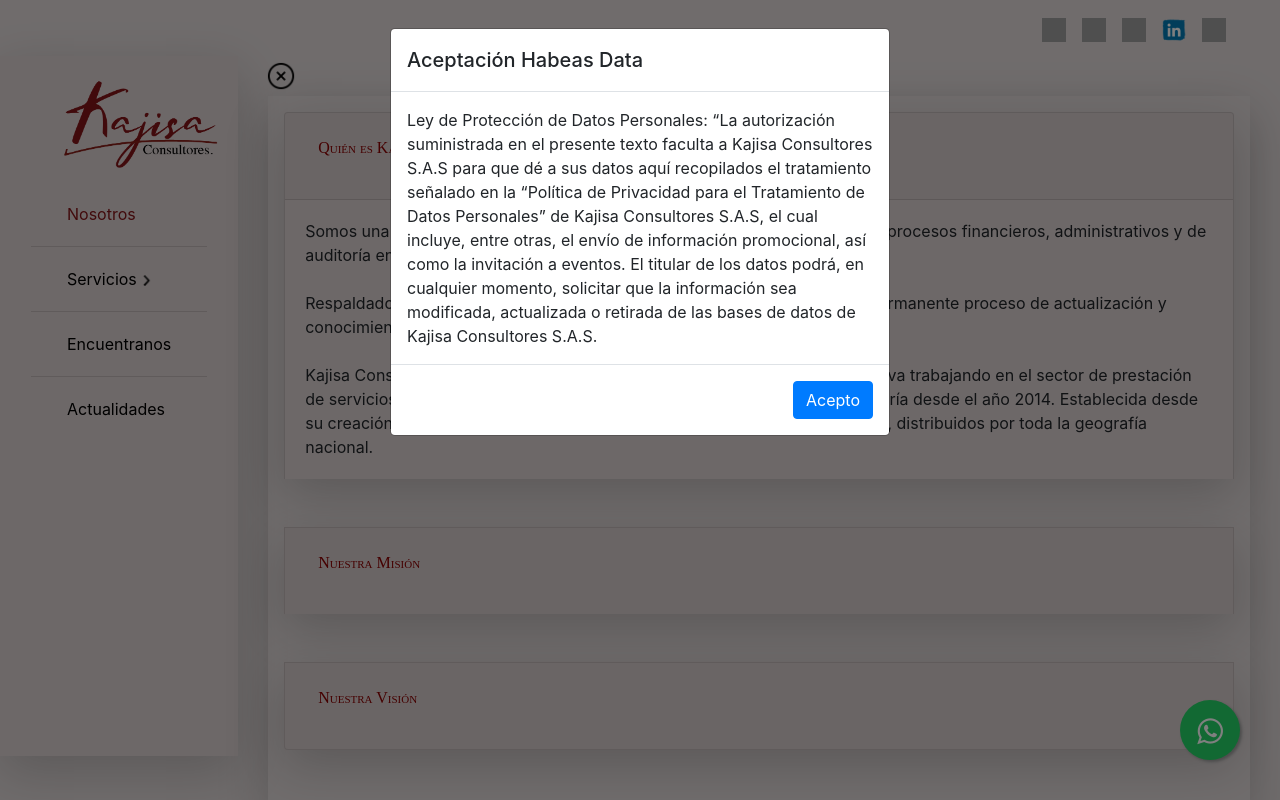
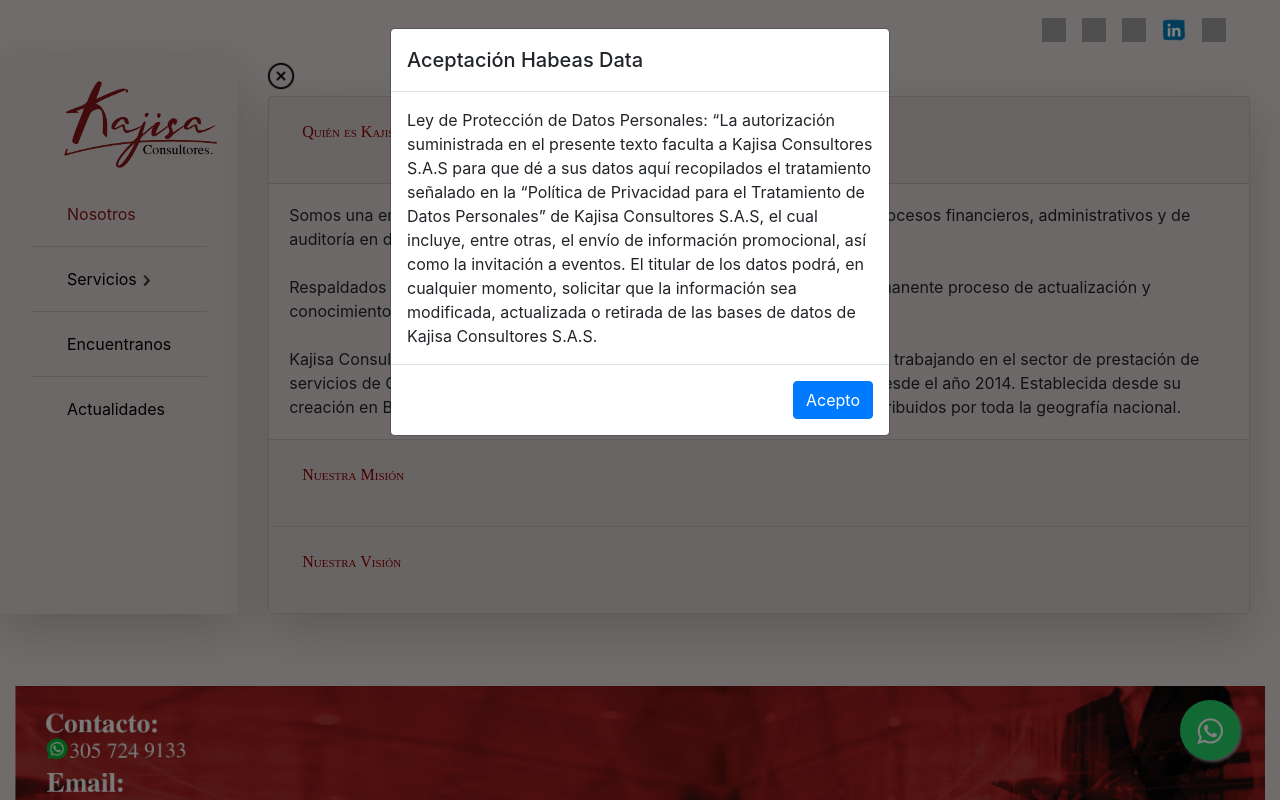
Before and after one commit to jccontreras/kajisaconsultores, a Vue app: page /about in a window 1280 px wide. Shown: the top 800 px of the page. Built offline with nearby package versions, Linux system fonts and the light colour scheme; grey boxes are pictures that could not be loaded; what vue-youtube-embed would draw is missing.

Commit message:
update page

```diff
--- a/src/components/about/ContentAbout.vue
+++ b/src/components/about/ContentAbout.vue
@@ -1,7 +1,7 @@
 <template>
   <div class="container">
-    <div class="accordion shadow-lg p-3 mb-5" id="accordionExample" >
-      <div class="card shadow-lg mb-5" style="background-color: #dbd1d1">
+    <div class="accordion shadow-lg mb-5" id="accordionExample" >
+      <div class="card" style="background-color: #dbd1d1">
         <div class="card-header" id="headingOne">
           <h2 class="mb-0">
             <button class="btn btn-link" type="button" data-toggle="collapse"
@@ -34,7 +34,7 @@
           </div>
         </div>
       </div>
-      <div class="card shadow-lg mb-5" style="background-color: #dbd1d1">
+      <div class="card" style="background-color: #dbd1d1">
         <div class="card-header" id="headingTwo">
           <h2 class="mb-0">
             <button class="btn btn-link collapsed" type="button" data-toggle="collapse"
@@ -54,7 +54,7 @@
           </div>
         </div>
       </div>
-      <div class="card shadow-lg  mb-5" style="background-color: #dbd1d1">
+      <div class="card" style="background-color: #dbd1d1">
         <div class="card-header" id="headingThree">
           <h2 class="mb-0">
             <button class="btn btn-link collapsed" type="button" data-toggle="collapse"
```
